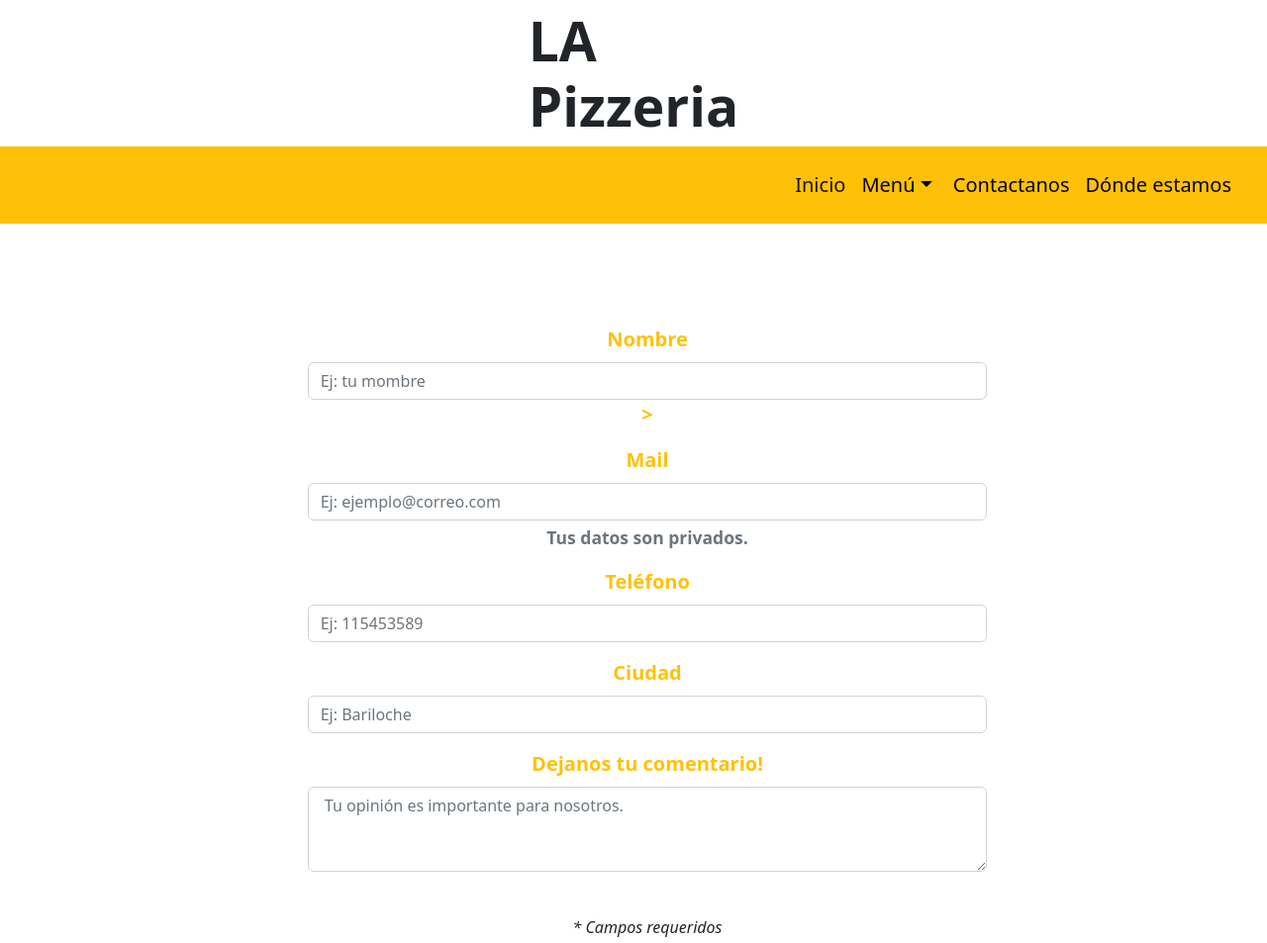
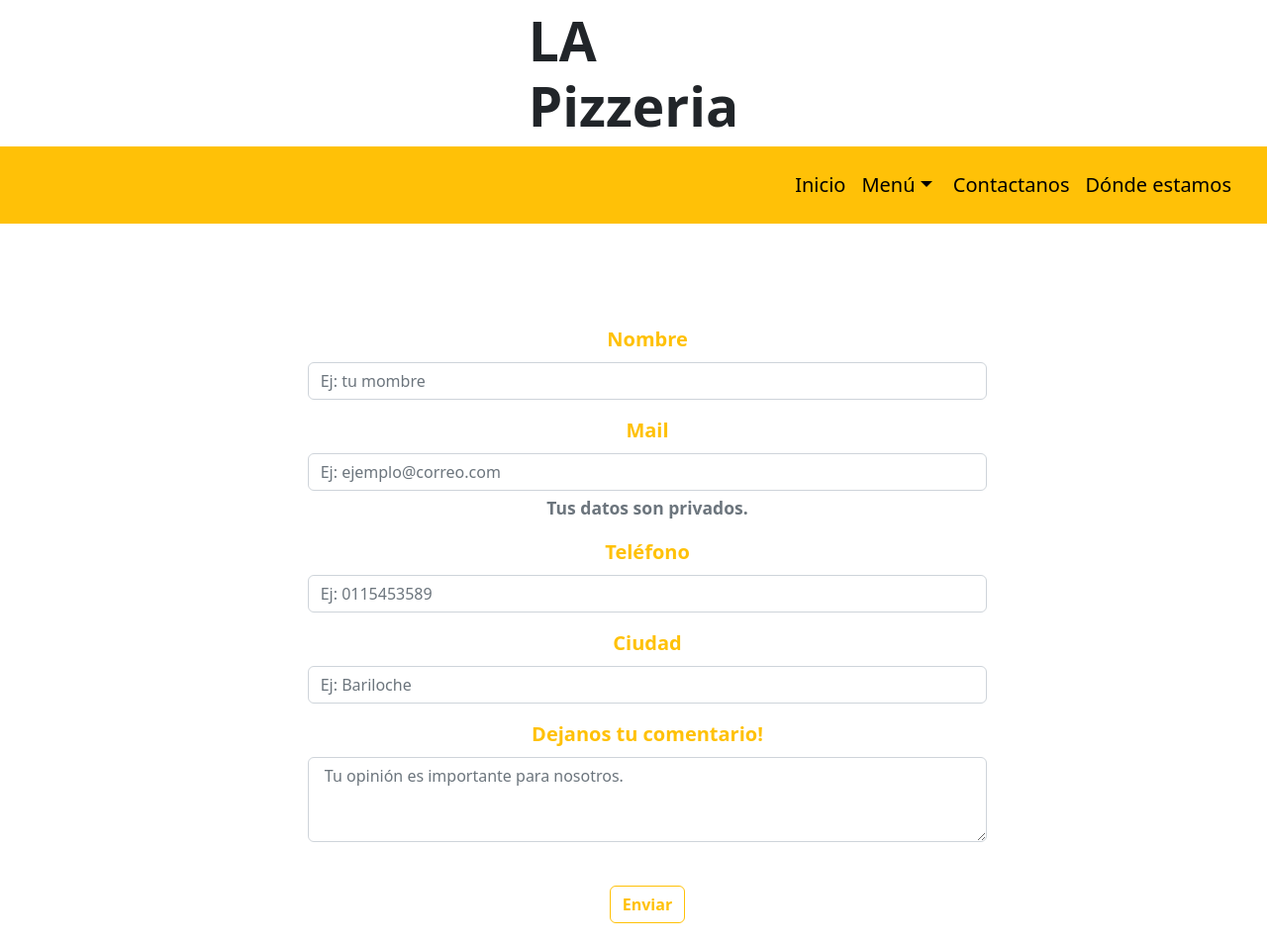
Before and after one commit to FanyDmes/TP-CodoaCodo-La-Pizzeria, a plain HTML site: page contacto.html in a window 1280 px wide. Shown: the top 953 px of the page at 99% size. Drawn offline with nearby package versions, Linux system fonts and the light colour scheme.

Commit message:
retoques

```diff
--- a/contacto.html
+++ b/contacto.html
@@ -29,7 +29,7 @@
             <div class="collapse navbar-collapse" id="barra">
                 <ul class="navbar-nav me-auto mb-2 mb-lg-0 ">
                     <li class="nav-item">
-                        <a class="nav-link active" aria-current="page" href="index.html">Inicio</a>
+                        <a class="nav-link active text-black" aria-current="page" href="index.html">Inicio</a>
                     </li>
                     <li class="nav-item dropdown">
                         <a class="nav-link dropdown-toggle text-black" href="pizzas.html" role="button"
@@ -60,7 +60,7 @@
                     <label for="contactName" class="form-label">Nombre</label>
                     <input type="text" class="form-control" input id="contactName" placeholder="Ej: tu mombre "
                         pattern="^[A-Za-zÑñÁáÉéÍíÓóÚúÜü\s]+$" title="Utiliza únicamente letras y espacios en blanco."
-                        required>>
+                        required>
                 </div>
                 <div class="col-8 text-warning fw-semibold fs-5">
                     <label for="contactEmail" class="form-label">Mail</label>
@@ -71,7 +71,7 @@
                 </div>
                 <div class="col-8 text-warning fw-semibold fs-5">
                     <label for="contactPhone" class="form-label">Teléfono</label>
-                    <input type="number" class="form-control" input id="contactPhone" placeholder="Ej: 115453589">
+                    <input type="number" class="form-control" input id="contactPhone" placeholder="Ej: 0115453589">
 
                 </div>
                 <div class="col-8 text-warning fw-semibold fs-5">
@@ -86,7 +86,7 @@
 
                     </div>
                 </div>
-                <i>* Campos requeridos</i>
+
                 <div class="mb-3 text-center">
                     <input type="hidden" name="_captcha" value="false">
                     <input type="hidden" name="_next" value="">
@@ -118,8 +118,6 @@
 
     </script>
 
-
-
 </body>
 
 </html>
--- a/index.html
+++ b/index.html
@@ -52,7 +52,7 @@
                         </ul>
                     </li>
                     <li class="nav-item">
-                        <a class="nav-link active" aria-current="page" href="index.html">Inicio</a>
+                        <a class="nav-link active text-black" aria-current="page" href="index.html">Inicio</a>
                     </li>
                 </ul>
             </div>
@@ -79,7 +79,7 @@
             ?Qué podemos decir¿
         </h2>
         <h2 class="display-6 lead text-warning text-opacity-75 pt-2 pb-4 mb-0 p-2 fw-semibold">
-            .Nos obsesionan las pizzas
+            Nos obsesionan las pizzas
         </h2>
 
         <p class="text-dark ">
@@ -155,7 +155,7 @@
     <script src="https://unpkg.com/typewriter-effect@latest/dist/core.js">
 
     </script>
-    <script src="./main.js"></script>
+    <script src="./Js/main.js"></script>
 
 
 </body>
```
Also changed, not shown: delivery.html (+1 -1 lines), pizzas.html (+1 -1 lines), ubicacion.html (+2 -2 lines), Js/main.js (renamed from main.js), Js/ubicacion.js (renamed from ubicacion.js).
